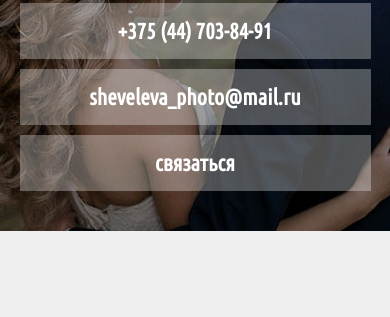
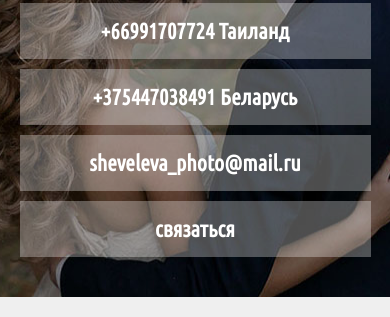
Before and after one commit to NearFutureBand/thaiphoto, a plain HTML site: page index.html in a window 390 px wide. Shown: the part 8038-8355 px from the top of the page. Before the commit the page ends 8289 px from the top, so only its background shows below. Drawn offline with Linux system fonts and the light colour scheme; a web font is replaced by a local one.

Commit message:
04.03.2018
Adding new phone number

```diff
--- a/index.html
+++ b/index.html
@@ -364,7 +364,10 @@
             <a href="https://www.facebook.com/nastya.sheveleva.3"><i class="fab fa-facebook-f" aria-hidden="true"></i></a>
         </div>
         <div class="phoneNumber">
-            <h1>+375 (44) 703-84-91</h1>
+            <h1>+66991707724 Таиланд</h1>
+        </div>
+        <div class="phoneNumber">
+            <h1>+375447038491 Беларусь</h1>
         </div>
         <div class="email">
             <h1>sheveleva_photo@mail.ru</h1>
```
